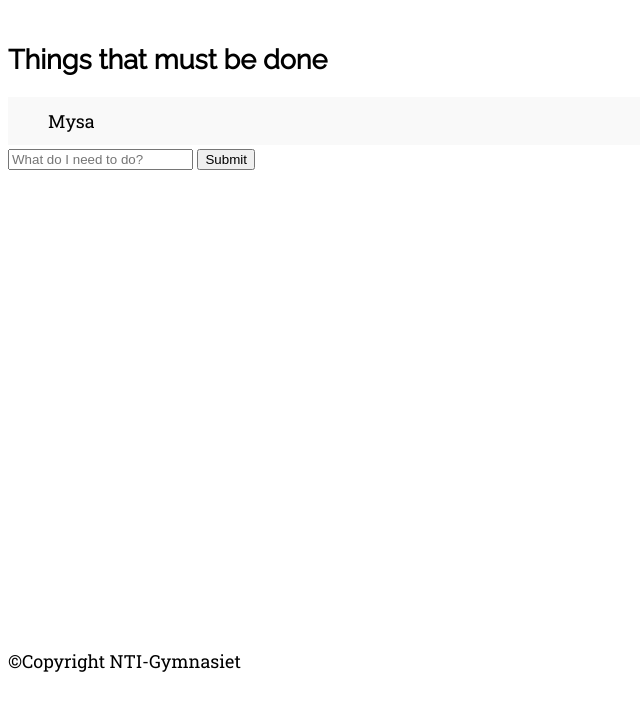
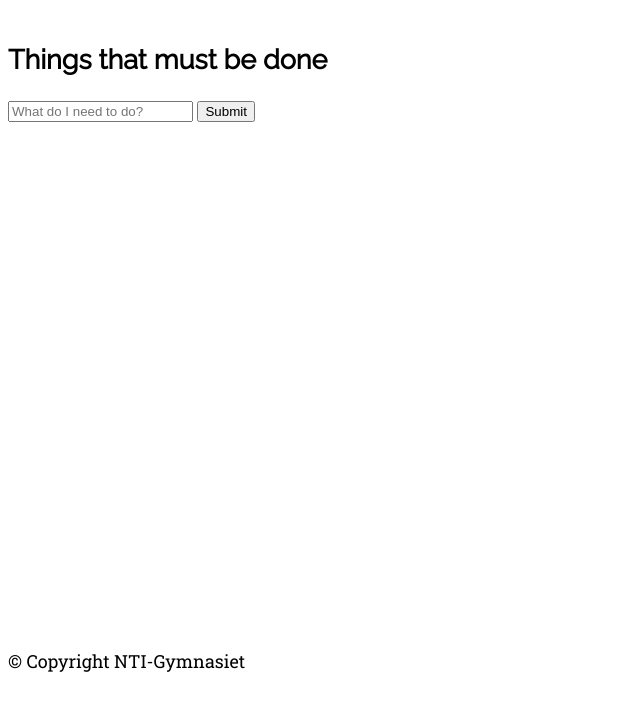
Before and after one commit to aephus0/todo_app, a plain HTML site: page index.html in a window 1280 px wide. Shown: the part 77-788 px from the top of the page, without its empty margins (0-640 px from the left). Drawn offline with Linux system fonts and the light colour scheme; no server answers.

Commit message:
api strul

```diff
--- a/index.html
+++ b/index.html
@@ -23,7 +23,7 @@
             <button>Submit</button>
         </form>
     </section>
-    <footer class="f">&copyCopyright NTI-Gymnasiet</footer>
+    <footer class="f">&copy Copyright NTI-Gymnasiet</footer>
 </body>
 
 </html>
--- a/js/script.js
+++ b/js/script.js
@@ -3,7 +3,7 @@ console.log("Nu flyger vi!")
 
 
 
-let totos = [{"id": "wiggo", "header": "Mysa", "description": "none", "finished": "false"}];
+let totos = [];
 let listroot = document.querySelector("#list-root");
 let listform = document.querySelector("[data-list-form]");
 let listinput = document.querySelector("[data-list-header]");
@@ -16,8 +16,6 @@ function push(head) {
     xhr.open("POST", posturl, true);
     xhr.setRequestHeader('Content-Type', 'application/json')
     xhr.send(JSON.stringify(head))
-
-
 }
 
 function unpush(header) {
@@ -41,15 +39,12 @@ function createtoto(header) {
 
 listform.addEventListener("submit", (e) => {
     e.preventDefault();
-
     if (listinput.value.trim() === "") {
         return;
     }
     totos.push(createtoto(listinput.value.trim()));
     console.log(totos)
-
     push(createtoto(listinput.value.trim()));
-
     updatelist();
     listinput.value = "";
 
@@ -78,16 +73,15 @@ function removeitem(event) {
 }
 
 function updatelist() {
-
     listroot.innerHTML = "";
     listroot.append(totolist(totos));
-
     fetch("https://dawapi.herokuapp.com/todo/list/wiggo")
         .then(function (response) {
         return response.json();
         })
         .then(function(myjson) {
             console.log(myjson.data.items);
+
         })
 
 }
```
